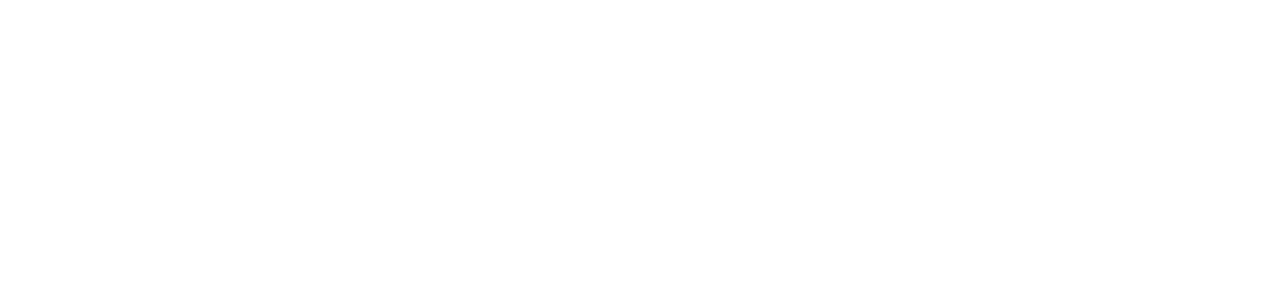
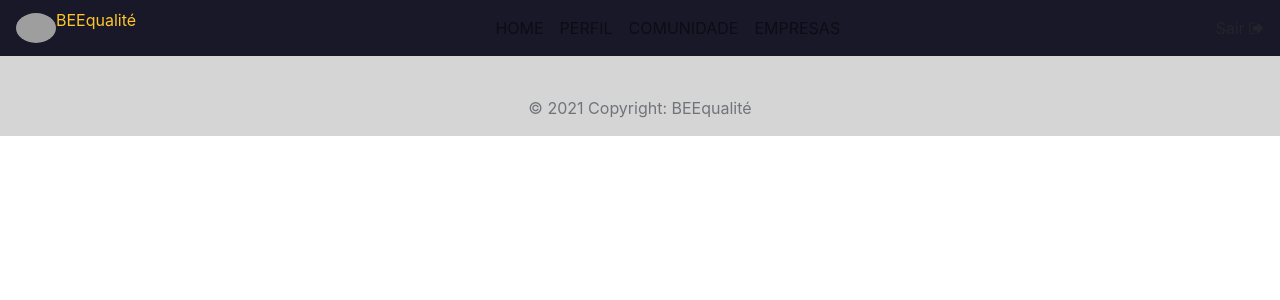
Before and after one commit to igorpdev/projeto-integrador-g6, an Angular app in the folder beequalite/: page / in a window 1280 px wide. Shown: the top 300 px of the page. Built offline with nearby package versions, Linux system fonts and the light colour scheme; grey boxes are pictures that could not be loaded.

Commit message:
Implementação do menu e footer

```diff
--- a/beequalite/src/app/app.component.html
+++ b/beequalite/src/app/app.component.html
@@ -0,0 +1,3 @@
+<app-menu></app-menu>
+
+<app-footer></app-footer>
--- a/beequalite/src/app/footer/footer.component.css
+++ b/beequalite/src/app/footer/footer.component.css
@@ -0,0 +1,4 @@
+.bg-footer {
+    background: #c4c4c4;
+    opacity: 0.7;
+}
--- a/beequalite/src/app/footer/footer.component.html
+++ b/beequalite/src/app/footer/footer.component.html
@@ -1 +1,5 @@
-<p>footer works!</p>
+<footer class="page-footer font-small bg-footer pt-4">
+    <div class="footer-copyright bg-footer2 text-center py-3">
+        <span class="text-dark">© 2021 Copyright: BEEqualité</span>
+    </div>
+</footer>
--- a/beequalite/src/app/menu/menu.component.css
+++ b/beequalite/src/app/menu/menu.component.css
@@ -0,0 +1,16 @@
+
+.fs-16{
+    font-size: 16pt;
+  }
+
+  a{
+    cursor: pointer;
+  }
+
+  .bg-color{
+    background-color: #181829;
+  }
+
+  .font{
+    color: #ffc62a;
+  }
--- a/beequalite/src/app/menu/menu.component.html
+++ b/beequalite/src/app/menu/menu.component.html
@@ -1 +1,44 @@
-<p>menu works!</p>
+<nav class="navbar navbar-expand-lg navbar-light bg-color">
+    <button
+    class="navbar-toggler" type="button" data-toggle="collapse" data-target="#navbarNav" aria-controls="navbarNav" aria-expanded="false" aria-label="Alterna navegação">
+      <span class="navbar-toggler-icon"></span>
+    </button>
+
+    <div class="collapse navbar-collapse" id="navbarNav">
+      <ul class="navbar-nav mr-auto d-flex align-items-center">
+        <li class="nav-item">
+          <img src="https://media.discordapp.net/attachments/819655201350090843/836318869324824606/final.png?width=361&height=512" alt="Logo" width="40px" height="20px" class="img-fluid rounded-circle">
+        </li>
+
+        <li class="nav-item">
+          <p class="nav-item font">BEEqualité</p>
+        </li>
+      </ul>
+    </div>
+
+    <div class="collapse navbar-collapse" id="navbarNav">
+      <ul class="navbar-nav m-auto d-flex align-items-center">
+        <li class="nav-item">
+          <a class="nav-link " href="#">HOME</a>
+        </li>
+        <li class="nav-item">
+          <a class="nav-link" href="#">PERFIL</a>
+        </li>
+        <li class="nav-item">
+          <a class="nav-link" href="#">COMUNIDADE</a>
+        </li>
+        <li class="nav-item">
+          <a class="nav-link" href="#">EMPRESAS</a>
+        </li>
+      </ul>
+    </div>
+
+    <!--Sair-->
+    <div class="collapse navbar-collapse" id="navbarNav">
+      <ul class="navbar-nav ml-auto d-flex align-items-center">
+        <li class="nav-item pl-3">
+          <a class="m-0 text-black">Sair <i class="fa fa-sign-out" aria-hidden="true"></i></a>
+        </li>
+    </ul>
+    </div>
+  </nav>
--- a/beequalite/src/index.html
+++ b/beequalite/src/index.html
@@ -6,7 +6,14 @@
   <base href="/">
   <meta name="viewport" content="width=device-width, initial-scale=1">
   <link rel="icon" type="image/x-icon" href="favicon.ico">
-</head>
+  <link
+      rel="stylesheet"
+      href="https://stackpath.bootstrapcdn.com/bootstrap/4.1.3/css/bootstrap.min.css"
+      integrity="sha384-MCw98/SFnGE8fJT3GXwEOngsV7Zt27NXFoaoApmYm81iuXoPkFOJwJ8ERdknLPMO"
+      crossorigin="anonymous"
+
+    />
+  <link rel="stylesheet" href="https://stackpath.bootstrapcdn.com/font-awesome/4.7.0/css/font-awesome.min.css"/>
 <body>
   <app-root></app-root>
 </body>
```
